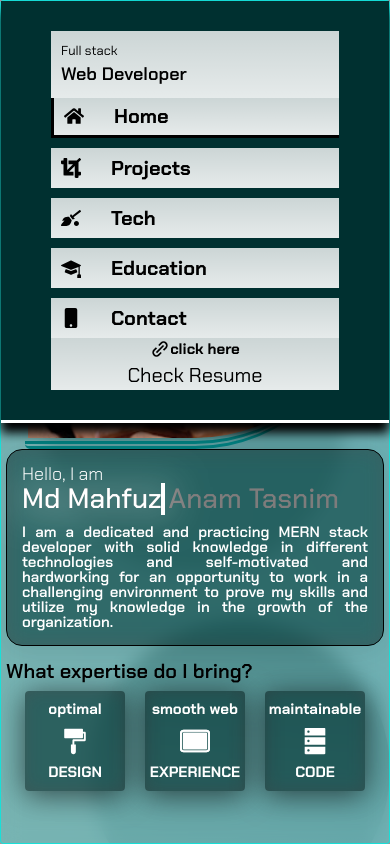
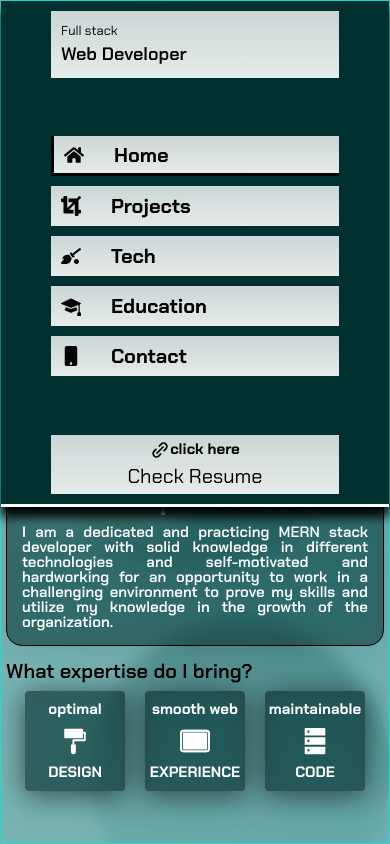
Before and after one commit to mahfuz-ta09/my-portfolio-website, a Next.js app: page / in a window 390 px wide. Built offline with nearby package versions, Linux system fonts and the light colour scheme.

Commit message:
navbar changed

```diff
--- a/src/css/SideNav/SideNav.css
+++ b/src/css/SideNav/SideNav.css
@@ -163,9 +163,9 @@
 
 @media screen and (max-width:450px) {
     .nav-container{
-        padding: 30px 50px;
+        padding: 10px 50px;
         width: 100%;
-        height: 50dvh;
+        height: 60vh;
         border-right: none;
         border-bottom: 3px solid #fff;
         position: fixed;
```
